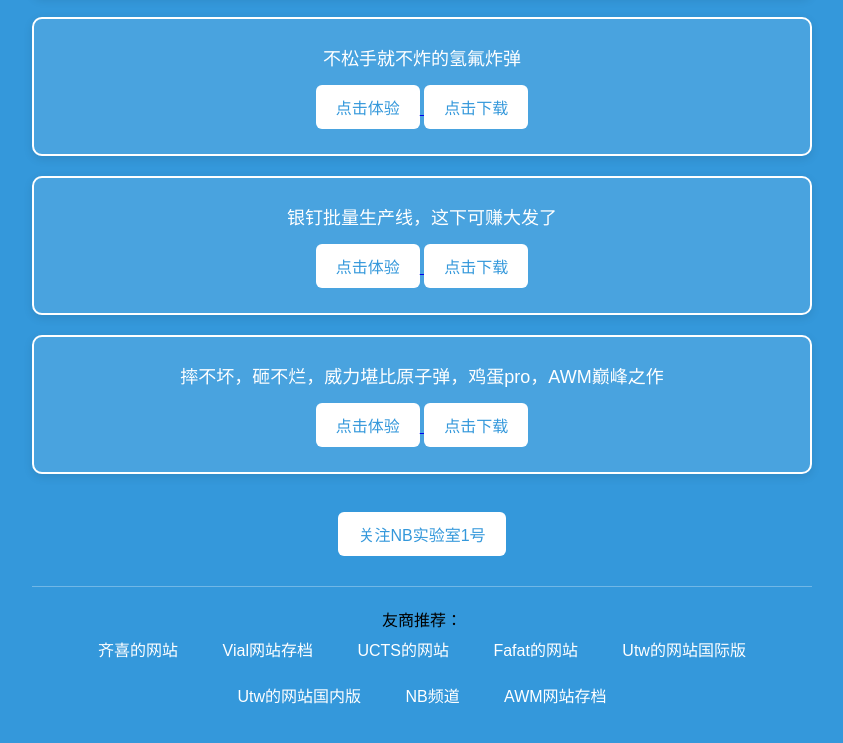
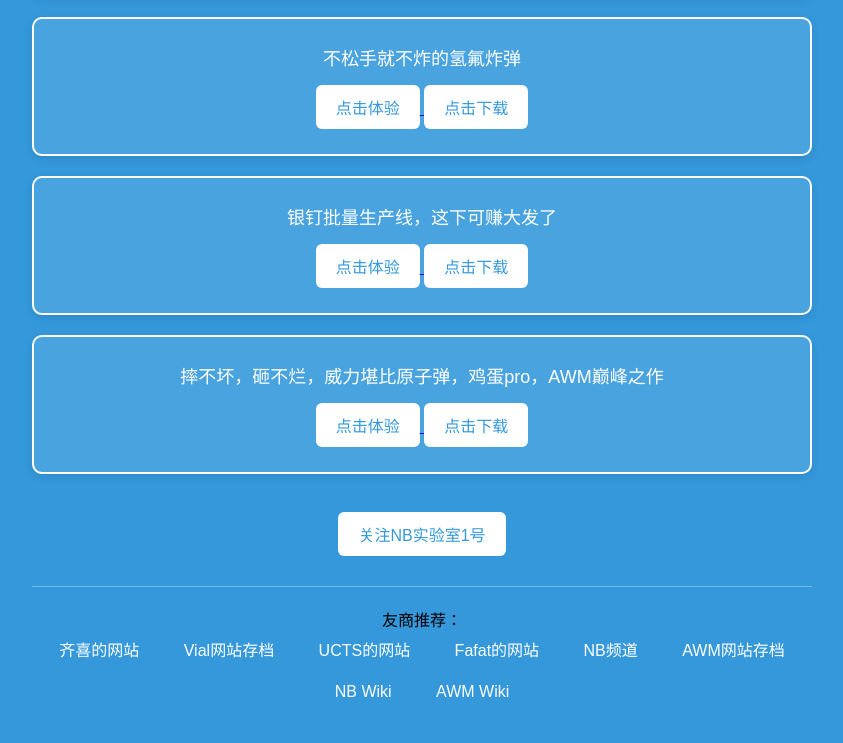
Before and after one commit to DJY-Git1/AWM-Internet, a plain HTML site: page index.html in a window 1280 px wide. Shown: the part 1788-2531 px from the top of the page, without its empty margins (218-1061 px from the left). Drawn offline with Linux system fonts and the light colour scheme; no server answers.

Commit message:
Update index.html

```diff
--- a/index.html
+++ b/index.html
@@ -258,10 +258,10 @@ Code, Compile, Run and Debug online from anywhere in world.
         <a href="http://vial.uuk.pp.ua" target="_blank">Vial网站存档</a>
         <a href="https://yoyo-user-awa.github.io/UCTS/" target="_blank">UCTS的网站</a>
         <a href="https://fafat.uuk.pp.ua" target="_blank">Fafat的网站</a>
-        <a href="https://nb-utw.pages.dev" target="_blank">Utw的网站国际版</a>
-        <a href="https://45d.cn/Utw">Utw的网站国内版</a>
         <a href="https://nb-channel.top/" target="_blank">NB频道</a>
-        <a href="https://fafat.uuk.pp.ua/awm.html" target="_blank">AWM网站存档</a>
+        <a href="https://nobook.fandom.com/zh/wiki/AWM网站列表" target="_blank">AWM网站存档</a>
+        <a href="https://nobook.fandom.com/zh/wiki" target="_blank">NB Wiki</a>
+        <a href="https://awm.fandom.com/zh/wiki" target="_blank">AWM Wiki</a>
     </div>
     <script>
         function my(){
```
